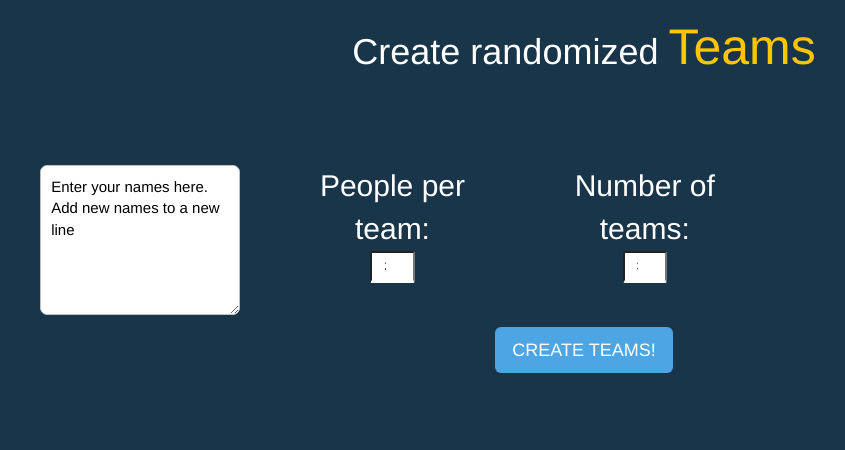
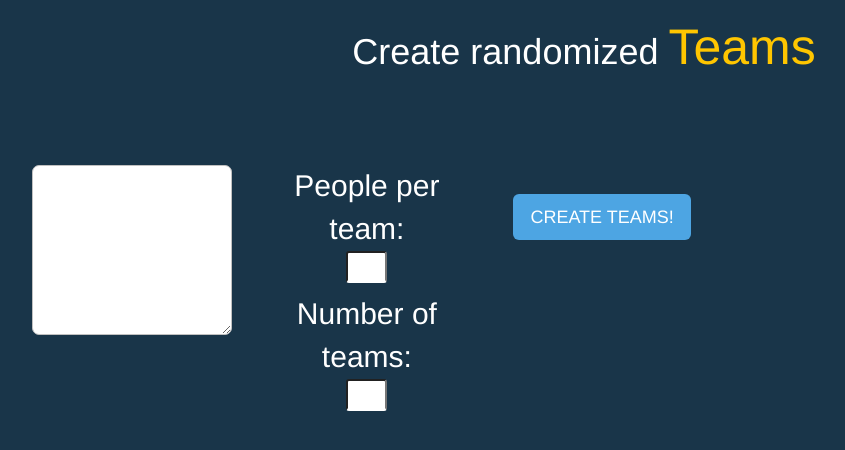
Before and after one commit to mikifriki/TeamGenerator, a plain HTML site: page index.html in a window 1280 px wide. Shown: the whole page, without its empty margins (56-901 px from the left). Drawn offline with nearby package versions, Linux system fonts and the light colour scheme.

Commit message:
more minor fixes

```diff
--- a/groupGenerator.js
+++ b/groupGenerator.js
@@ -3,19 +3,20 @@ function mapArray() {
     let namespergroup = document.getElementById('perGroup').value;
     let	allnameslen = allnames.length;
     let grouping = document.querySelector('.groups');
-    let	numgroups = Math.ceil(allnameslen / namespergroup);
     j = 1;
 
-    if ( numgroups !== "undefined") {
-        numgroups = document.getElementById('numGroups').value;
-        namespergroup = allnameslen / numgroups;
+    if ( numGroups !== "undefined") {
+        numGroups = document.getElementById('numGroups').value;
+        namespergroup = allnameslen / numGroups;
     }
 
     while (grouping.firstChild) {
         grouping.removeChild(grouping.firstChild);
     }
 
-    for (i = 0; i < numgroups; i++) {
+    grouping.innerHTML = `<h1 class="team-title">Here are the <span class='hl'>Teams</span></h1>`
+
+    for (i = 0; i < numGroups; i++) {
         let first = document.createElement('div');
         first.innerHTML = `<div class="group col-md-4"><h2 class="group-header">Group ${j++}</h2></div>`;
         grouping.appendChild(first);
--- a/index.html
+++ b/index.html
@@ -16,18 +16,23 @@
 <div class="container">
 	<div class="row">
 		<div class="controls">
-			<div class="col-md-4"><textarea rows="3" id="textarea">Enter your names here. Add new names to a new line</textarea> </div>
-			<div class="col-md-4"><p>People per team: <input id="perGroup" class="pergroup d-flex" type="number" value="2"/></p></div>
-			<div class="col-md-4"><p>Number of teams: <input id="numGroups" class="numgroups " type="number" value="3" /></div>
+			<div class="col-md-4">
+				<textarea rows="3" id="textarea" placeholder="Enter your names here. Add new names to a new line">
+				</textarea>
+			 </div>
+			<div class="col-md-4">
+				<p>People per team: <input id="perGroup" class="pergroup d-flex" type="number" value="2"/></p>
+				<p>Number of teams: <input id="numGroups" class="numgroups " type="number" value="3" /></div>
+			<div class="col-md-4">
+				<button onclick="mapArray()" class="btn-lg">Create Teams!</button>
+			</div>
 		</div>
 	</div>
 </div>
 <div class="container">
-	<button onclick="mapArray()" class="btn-lg">Create Teams!</button>
 	<div class="row">
 		<div id="groups" class="groups"></div>
 	</div>
-
 </div>
 </body>
 </html>
--- a/style.css
+++ b/style.css
@@ -38,13 +38,17 @@ body {
     font-size: 1.2rem;
     margin: 0 auto;
     padding: 0.5rem 1.2rem;
-    border-radius: 0.2rem;
+    border-radius: 0.3rem;
     width: 20%;
     border-bottom: 0.3rem solid transparent;
 }
 
+#groups {
+    animation: fadein 3s;
+}
+
 textarea {
-    min-height: 150px;
+    min-height: 170px;
     max-height: 150px;
     min-width: 200px;
     max-width: 200px;
@@ -65,8 +69,18 @@ button {
     text-decoration: none;
     user-select: none;
     background: #4DA5E3;
+    margin-top: 14%;
 }
 
 button:active {
     box-shadow:  0 0 10px #000000;
 }
+
+@keyframes fadein {
+    from {
+        opacity:0;
+    }
+    to {
+        opacity:1;
+    }
+}
```
